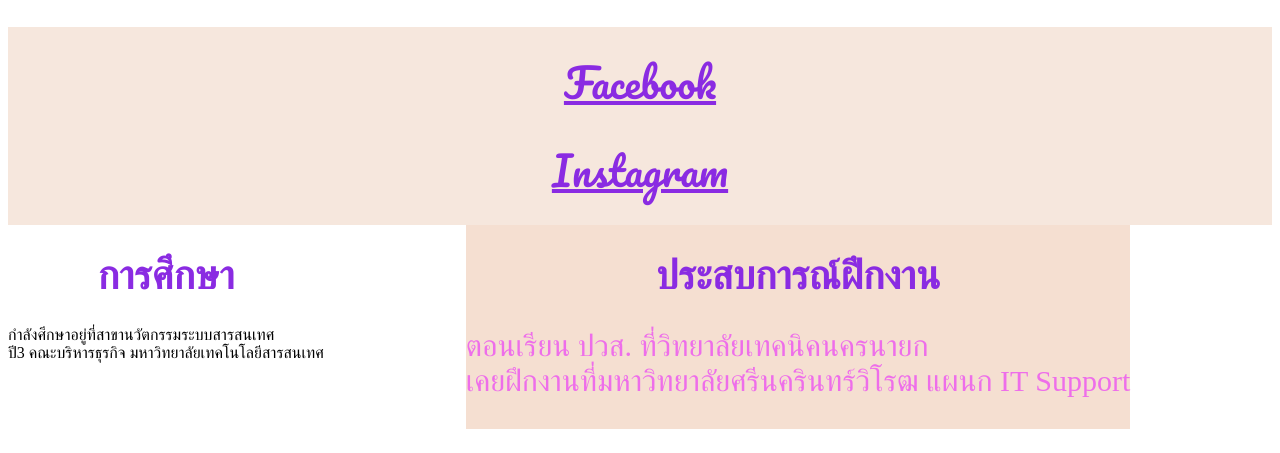
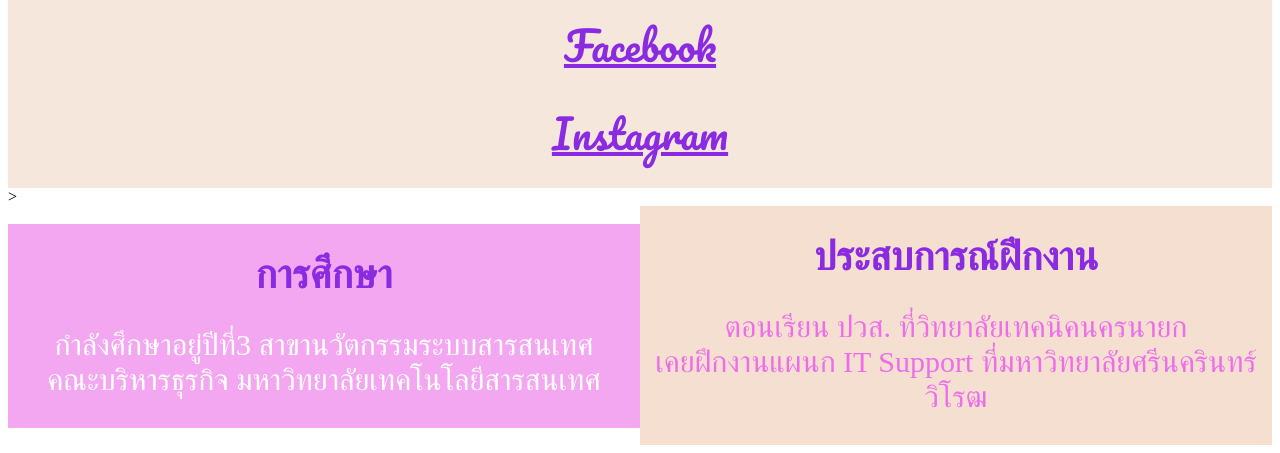
Before and after one commit to NNAN26/web-Programing-2, a plain HTML site: page week3/my-profile/index.html in a window 1280 px wide. Shown: the part 775-1228 px from the top of the page. Drawn offline with Linux system fonts and the light colour scheme; a web font is replaced by a local one.

Commit message:
myProfile

```diff
--- a/week3/my-profile/index.html
+++ b/week3/my-profile/index.html
@@ -8,12 +8,12 @@
     <link rel="stylesheet" href="main.css" />
 </head>
 <body>
-    <!--section1-->
+<!--section1-->
     <div class="section1-box">
         <h1 class="section1-name pacifico-regular">Hey I'm Chomphunut</h1>
         <p class="section1-meta-data itim-regular">
-            ศึกษาอยู่ที่มหาวิทยาลัยเทคโนโลยีราชมงคลกรุงเทพ <br>
-            นักศึกษาปี3 สาขานวัตกรรมระบบสารสนเทศ คณะบริหารธุรกิจ
+            ศึกษาอยู่ที่มหาวิทยาลัยเทคโนโลยีราชมงคลกรุงเทพ
+
         </p>
         <img src="https://scontent.fbkk14-1.fna.fbcdn.net/v/t39.30808-6/492207608_2532714323737537_5051502393639510762_n.jpg?stp=cp6_dst-jpg_tt6&_nc_cat=100&ccb=1-7&_nc_sid=6ee11a&_nc_eui2=AeG935yyrckvaPaGmuChsWIxypXIlsQNtTHKlciWxA21MSG4a_jdRj63YSLD7LrPUZ9VNNHtbgeUvLh-y12pqzzZ&_nc_ohc=rKw_CpkNkGEQ7kNvwEFUY_y&_nc_oc=AdnuNpq0d5fAKTKtdlWY0pl8SFYjPWQL_OoaIJEr0EbswjhngxMF0qfY9GPvo3UHrag&_nc_zt=23&_nc_ht=scontent.fbkk14-1.fna&_nc_gid=DgMYdPDbe_dF9Rs17UHNPg&oh=00_AfE9Gh9ZrQyX-FnfzUH4zvG0wc_SFZPzve1MS72yibdABA&oe=6819EA6F"
         alt="NAN"
@@ -25,24 +25,25 @@
         </p>
     </div>
 
-    <!--section2-->
+<!--section2-->
     <div class="section2-box">
         <a class="section2-contact-link pacifico-regular" href="https://www.facebook.com/chmphunuth.ph.ng.ya?locale=th_TH">Facebook</a>
         <br> <!---<a เป็นการใส่ลิงก์>-->
         <a class="section2-contact-link pacifico-regular" href="https://www.instagram.com/chomphu_nn/">Instagram</a> <!--แท็กa คือการใส่ลิงก์ ก่อนใส่ต้องมีคำว่า href -->
     </div>
+<!--section3-->>
 <div class="section3-box">
-    <div class="section2-box-a">
-        <h1 class="section2-box-a-study">การศึกษา</h1>
-        <p class="section2-box-a-study1">กำลังศึกษาอยู่ที่สาขานวัตกรรมระบบสารสนเทศ <br>
-        ปี3 คณะบริหารธุรกิจ มหาวิทยาลัยเทคโนโลยีสารสนเทศ</p>
+    <div class="section3-box-a">
+        <h1 class="section3-box-a-study">การศึกษา</h1>
+        <p class="section3-box-a-study1">กำลังศึกษาอยู่ปีที่3 สาขานวัตกรรมระบบสารสนเทศ <br>
+         คณะบริหารธุรกิจ มหาวิทยาลัยเทคโนโลยีสารสนเทศ</p>
 
     </div>
 
-    <div class="section2-box-b">
-        <h1 class="section2-box-b-work">ประสบการณ์ฝึกงาน</h1>
-        <p class="section2-box-b-work1"> ตอนเรียน ปวส. ที่วิทยาลัยเทคนิคนครนายก <br>
-            เคยฝึกงานที่มหาวิทยาลัยศรีนครินทร์วิโรฒ แผนก IT Support
+    <div class="section3-box-b">
+        <h1 class="section3-box-b-work">ประสบการณ์ฝึกงาน</h1>
+        <p class="section3-box-b-work1"> ตอนเรียน ปวส. ที่วิทยาลัยเทคนิคนครนายก <br>
+            เคยฝึกงานแผนก IT Support ที่มหาวิทยาลัยศรีนครินทร์วิโรฒ
         </p>
 
     </div>
--- a/week3/my-profile/main.css
+++ b/week3/my-profile/main.css
@@ -59,26 +59,34 @@
 }
 .section3-box-a{
     margin: auto;
-    background-color: #ee6eea;
+    width: 100%;
+    background-color: #f4a7f1;
 }
 
-.section2-box-a-study{
+.section3-box-a-study{
     font-size: 40px;
     color: blueviolet;
     text-align: center;
 }
+.section3-box-a-study1{
+    text-align: center;
+    font-size: 30px;
+    color:  rgb(255, 255, 255) ;
+}
 
-.section2-box-b{
+.section3-box-b{
+    width: 100%;
     margin: auto;
    background-color:  rgb(245, 223, 209);
 
 }
-.section2-box-b-work{
+.section3-box-b-work{
     font-size: 40px;
     color: blueviolet;
     text-align: center;
 }
-.section2-box-b-work1{
+.section3-box-b-work1{
+    text-align: center;
     font-size: 30px;
     color: #ee6eea;
 }
```
